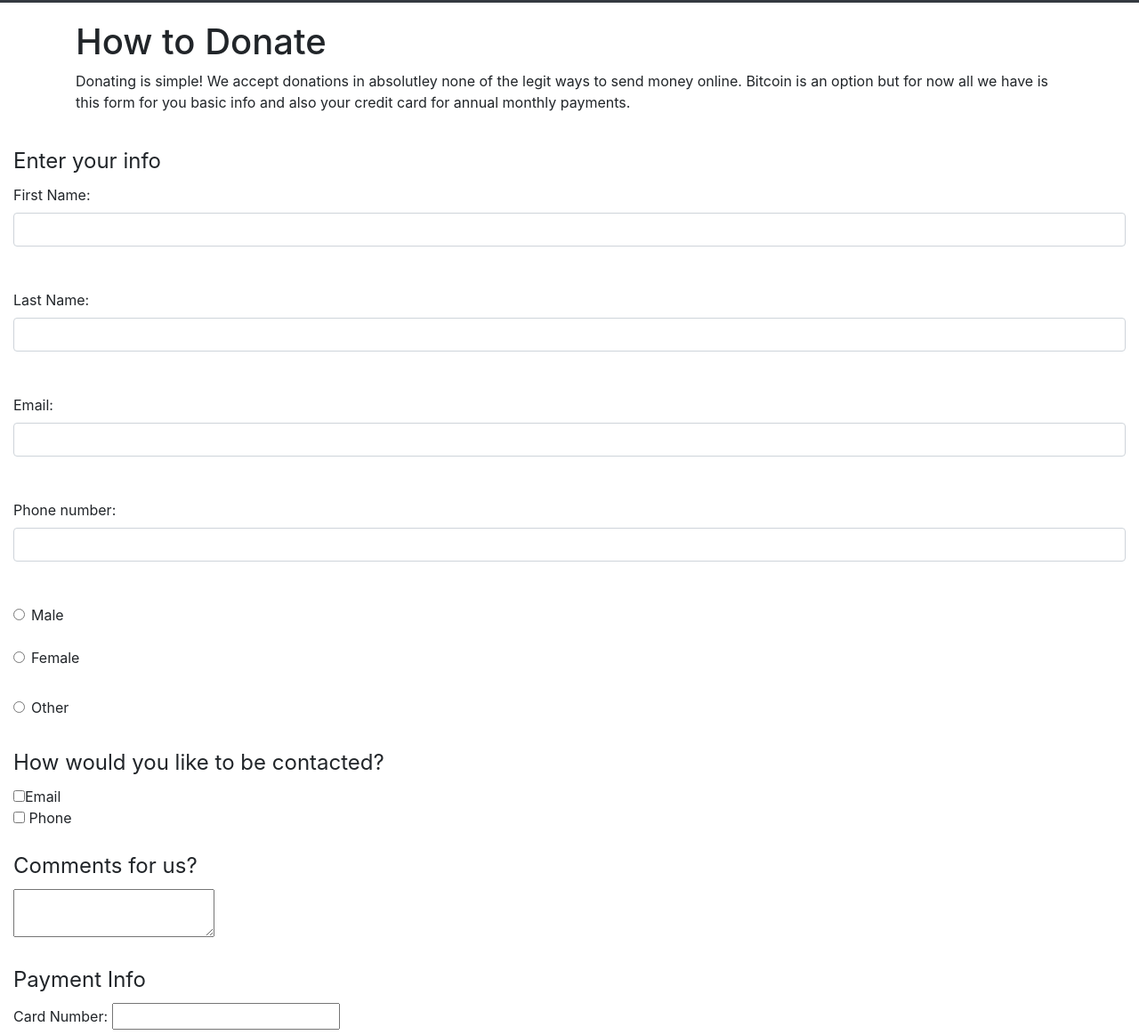
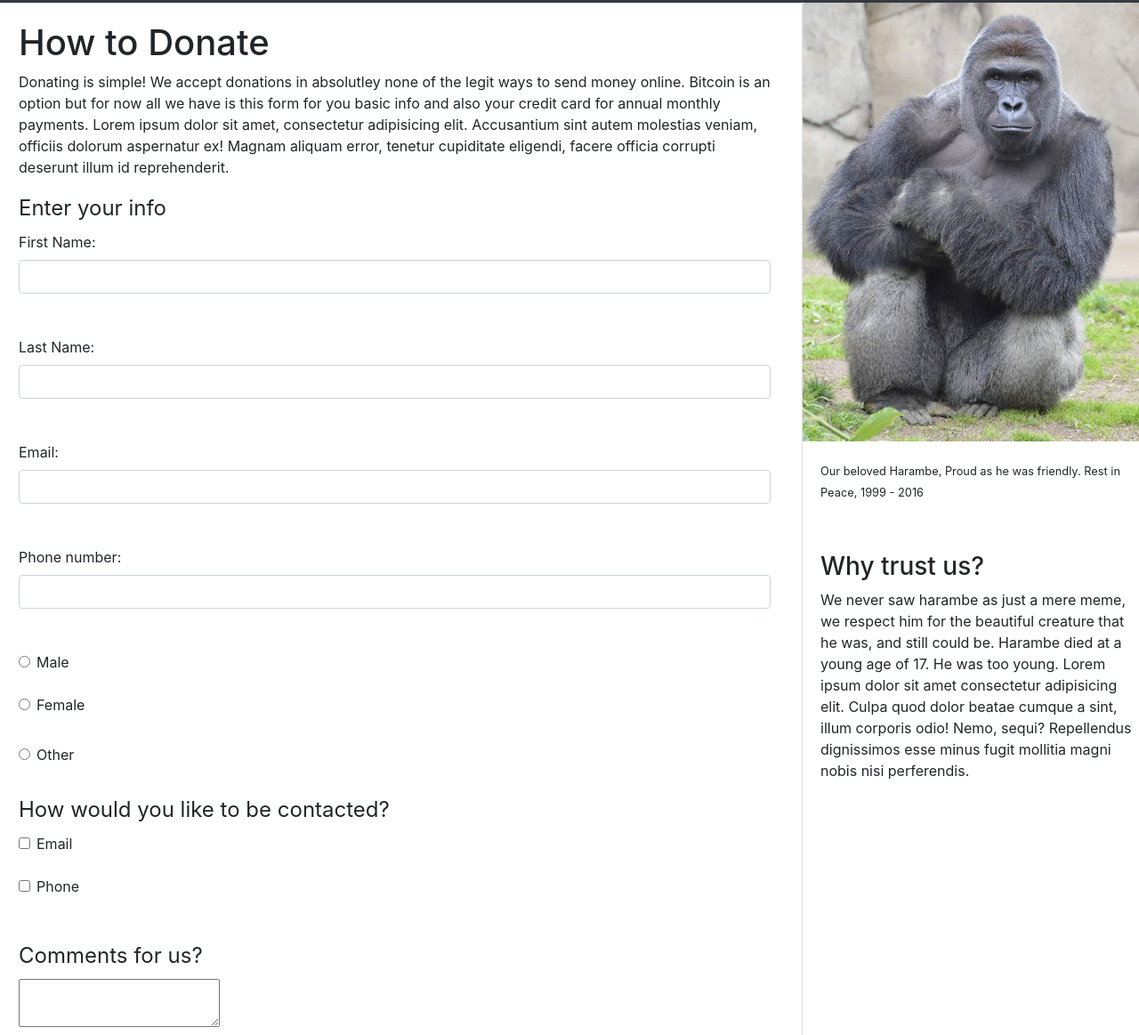
Before and after one commit to UnixNight/harambe, a plain HTML site: page index.html in a window 1280 px wide. Shown: the part 63-1226 px from the top of the page at 89% size. Drawn offline with Linux system fonts and the light colour scheme.

```diff
--- a/index.html
+++ b/index.html
@@ -47,23 +47,24 @@
 	</header>
 
 
-
-	<div id="bodycard",class="card">
+	<div class="row">
+		<div class="card" style="width: 70%;">
 			<div class="card-body">
 				<main>
 					<div class="container">
-					<h1 class="texshadow">How to Donate</h1>
+						<h1>How to Donate</h1>
 						<p>
 							Donating is simple! We accept donations in absolutley none of the legit ways to send money online. Bitcoin is an option but
-						for now all we have is this form for you basic info and also your credit card for annual monthly payments.
+							for now all we have is this form for you basic info and also your credit card for annual monthly payments. Lorem ipsum
+							dolor sit amet, consectetur adipisicing elit. Accusantium sint autem molestias veniam, officiis dolorum aspernatur
+							ex! Magnam aliquam error, tenetur cupiditate eligendi, facere officia corrupti deserunt illum id reprehenderit.
 						</p>
 					</div>
-			</div>
 
-			<div class="container-fluid">
+					<div class="container">
 						<div id="form">
 							<form onsubmit="return validate()">
-						<fieldset class="pads">
+								<fieldset>
 									<legend>Enter your info</legend>
 									<label for="firstname">First Name: </label>
 									<input type="text" class="form-control" name="firstname" id="firstname">
@@ -97,22 +98,32 @@
 									</div>
 								</fieldset>
 								<br>
-						<fieldset class="pads">
+								<fieldset>
 									<legend>How would you like to be contacted?</legend>
-							<input type="checkbox" name="contact" id="check1" value="email">Email
+									<div class="form-check">
+									<input type="checkbox" class="form-check-input" name="contact" id="check1" value="email">
+									<label class="form-check-label" for="check1">
+										Email
+									</label>
+									</div>
 									<br>
-							<input type="checkbox" name="contact" id="check2" value="phone"> Phone
+									<div class="form-check">
+									<input type="checkbox" class="form-check-input" name="contact" id="check2" value="phone">
+									<label class="form-check-label" for="check2">
+										Phone
+									</label>
+									</div>
 									<br>
 
 								</fieldset>
 								<br>
-						<fieldset class="pads">
+								<fieldset>
 									<legend>Comments for us?</legend>
 									<textarea name="comment" id="comment" placeholder="Enter comments here...">
 									</textarea>
 								</fieldset>
 								<br>
-						<fieldset class="pads">
+								<fieldset>
 									<legend>Payment Info</legend>
 									<label for="cardnum">Card Number: </label>
 									<input type="text" name="cardnum" id="cardnum">
@@ -147,11 +158,12 @@
 							</form>
 						</div>
 
+					</div>
+			</div>
 
 
 
-
-				<div class="container, float-left">
+			<div class="container">
 				<p>
 					<div class="container">
 						<small>
@@ -159,8 +171,8 @@
 							the text to look like legal speak. Lorem, ipsum dolor sit amet consectetur adipisicing elit. Deleniti aliquam error
 							voluptas aspernatur ipsa quasi nesciunt, placeat debitis reprehenderit culpa aut temporibus, nihil magni cum repellat
 							enim. Odit, fugit labore! Lorem ipsum dolor sit amet consectetur adipisicing elit. Totam, voluptatum! Alias, quos!
-								Sequi, voluptatum. Quasi, quae harum quam neque quibusdam doloremque et esse voluptatibus reiciendis dignissimos
-								illo animi, itaque iste. Lorem ipsum dolor sit amet consectetur, adipisicing elit. Ut voluptatem molestias, reiciendis
+							Sequi, voluptatum. Quasi, quae harum quam neque quibusdam doloremque et esse voluptatibus reiciendis dignissimos illo
+							animi, itaque iste. Lorem ipsum dolor sit amet consectetur, adipisicing elit. Ut voluptatem molestias, reiciendis
 							in, iure magni mollitia, accusantium tempora optio veniam minus amet aspernatur fugiat atque expedita harum similique
 							nihil autem. Lorem ipsum dolor sit amet consectetur adipisicing elit. Tempore tempora, in animi obcaecati sequi eos
 							ducimus voluptatem. Minus, quia veniam. Fuga non consequuntur cum nostrum modi explicabo commodi, nemo saepe? Lorem
@@ -175,18 +187,16 @@
 		</div>
 
 		</main>
-	</div>
 
-	<div id="right" class="container, float-right">
 
-		<nav>
-			<div>
-				<img src="img/harambe.jpg" class="img1"> -->
+		<div class="card, float-right" style="width: 30%;">
+			<img class="card-img-top" src="img/harambe.jpg" alt="Card image cap">
+			<div class="card-body">
 				<p>
 					<small>Our beloved Harambe, Proud as he was friendly. Rest in Peace, 1999 - 2016</small>
 				</p>
 			</div>
-			<div>
+			<div class="card-body">
 				<h3>Why trust us?</h3>
 				<p>
 					We never saw harambe as just a mere meme, we respect him for the beautiful creature that he was, and still could be. Harambe
@@ -198,8 +208,8 @@
 			</nav>
 
 		</div>
-
-
+	</div>
+	</div>
 	<div class="container">
 		<footer>
 			<div class="pads">
```
Lines whose indentation alone changed are shown as unchanged.
